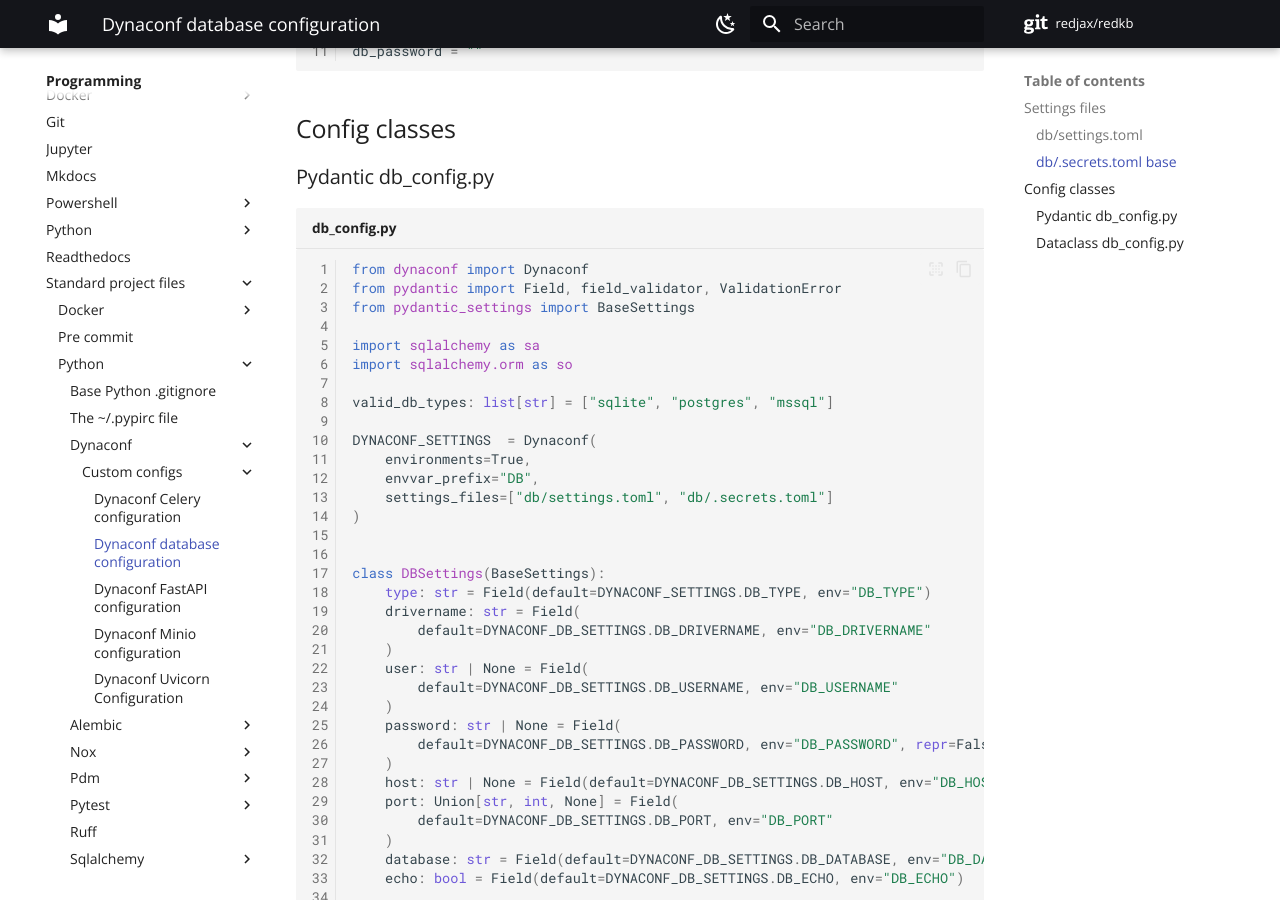
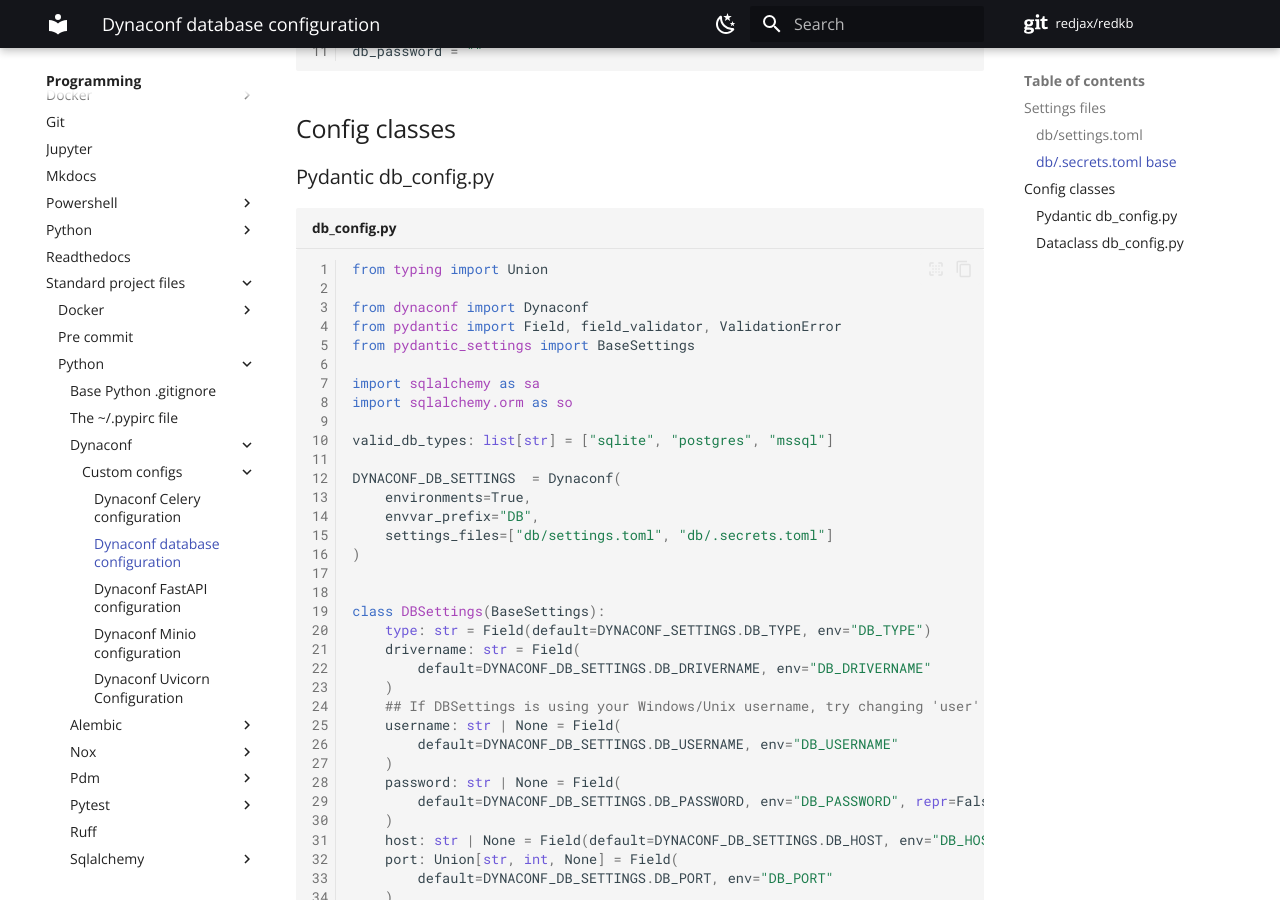
Before and after one commit to redjax/redkb, an MkDocs documentation site: the page built from docs/programming/standard-project-files/python/Dynaconf/custom-configs/dynaconf-database.md, in a window 1280 px wide and 900 px high, scrolled down 1490 px. Built offline with MkDocs 1.6.1 and Material for MkDocs 9.7.7, drawn with Linux system fonts in a browser that asks for light colours; comment, search, counter and statistics services are not loaded.

Commit message:
Fix dynaconf DB settings docs

````diff
--- a/docs/programming/standard-project-files/python/Dynaconf/custom-configs/dynaconf-database.md
+++ b/docs/programming/standard-project-files/python/Dynaconf/custom-configs/dynaconf-database.md
@@ -67,6 +67,8 @@ db_password = ""
 ### Pydantic db_config.py
 
 ```python title="db_config.py" linenums="1"
+from typing import Union
+
 from dynaconf import Dynaconf
 from pydantic import Field, field_validator, ValidationError
 from pydantic_settings import BaseSettings
@@ -76,7 +78,7 @@ import sqlalchemy.orm as so
 
 valid_db_types: list[str] = ["sqlite", "postgres", "mssql"]
 
-DYNACONF_SETTINGS  = Dynaconf(
+DYNACONF_DB_SETTINGS  = Dynaconf(
     environments=True,
     envvar_prefix="DB",
     settings_files=["db/settings.toml", "db/.secrets.toml"]
@@ -88,7 +90,8 @@ class DBSettings(BaseSettings):
     drivername: str = Field(
         default=DYNACONF_DB_SETTINGS.DB_DRIVERNAME, env="DB_DRIVERNAME"
     )
-    user: str | None = Field(
+    ## If DBSettings is using your Windows/Unix username, try changing 'user' -> 'username' or vice-versa.
+    username: str | None = Field(
         default=DYNACONF_DB_SETTINGS.DB_USERNAME, env="DB_USERNAME"
     )
     password: str | None = Field(
````
